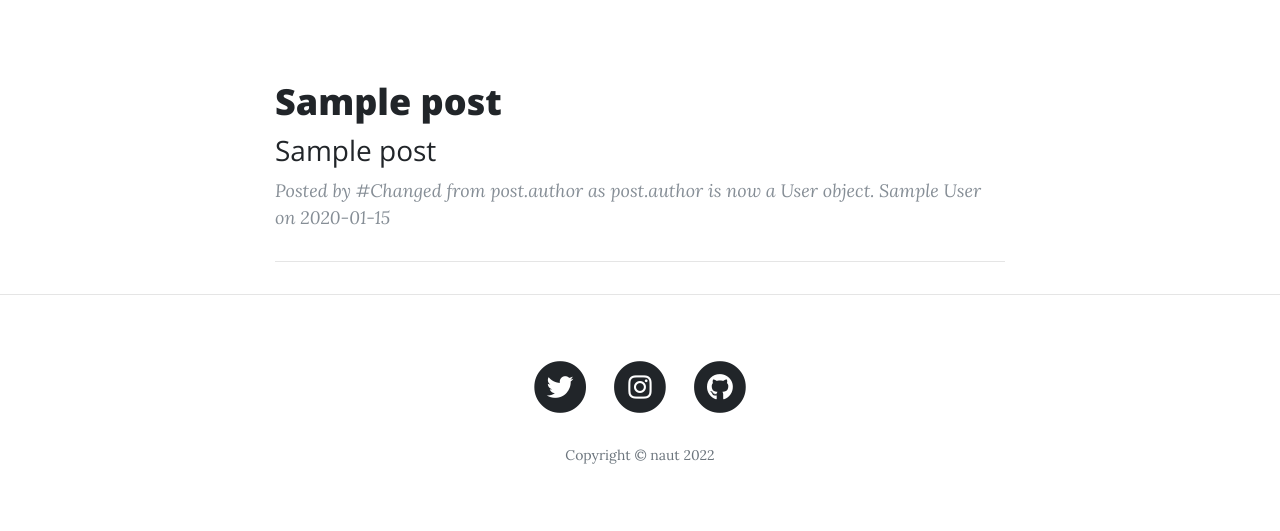
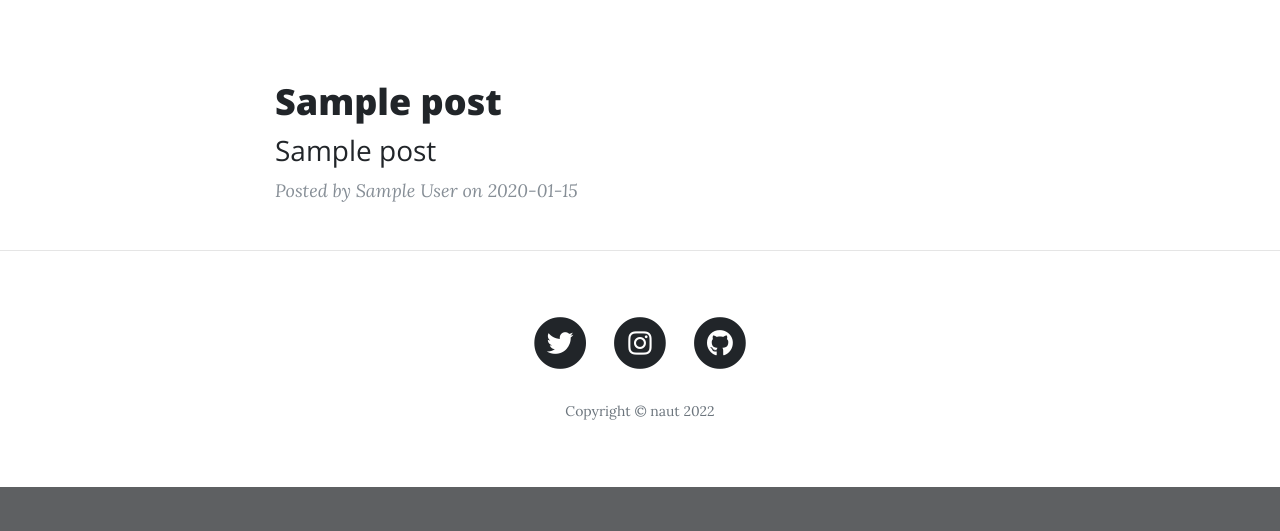
Before and after one commit to nautxx/blog_naut, a Flask app: page / in a window 1280 px wide. Shown: the part 532-1063 px from the top of the page. After the commit the page ends 1019 px from the top, so only its background shows below. Run offline with Flask 2, Linux system fonts and the light colour scheme; tables that the repository leaves empty hold one stand-in row (values such as "Sample post"); some libraries are stand-ins or nearby versions.

Commit message:
Update index.html

```diff
--- a/templates/index.html
+++ b/templates/index.html
@@ -30,21 +30,17 @@
             </h3>
           </a>
           <p class="post-meta">Posted by
-            #Changed from post.author as post.author is now a User object.
             {{post.author.name}}
             on {{post.date}}
             {% if current_user.id == 1: %}
             <a href="{{url_for('delete_post', post_id=post.id) }}">✘</a>
             {% endif %}
-
           </p>
         </div>
-        <hr>
         {% endfor %}
 
 
         <!-- New Post -->
-<!--    If user id is 1 then they can see the Create New Post button -->
         {% if current_user.id == 1: %}
         <div class="clearfix">
           <a class="btn btn-primary float-right" href="{{url_for('add_new_post')}}">Create New Post</a>
```
